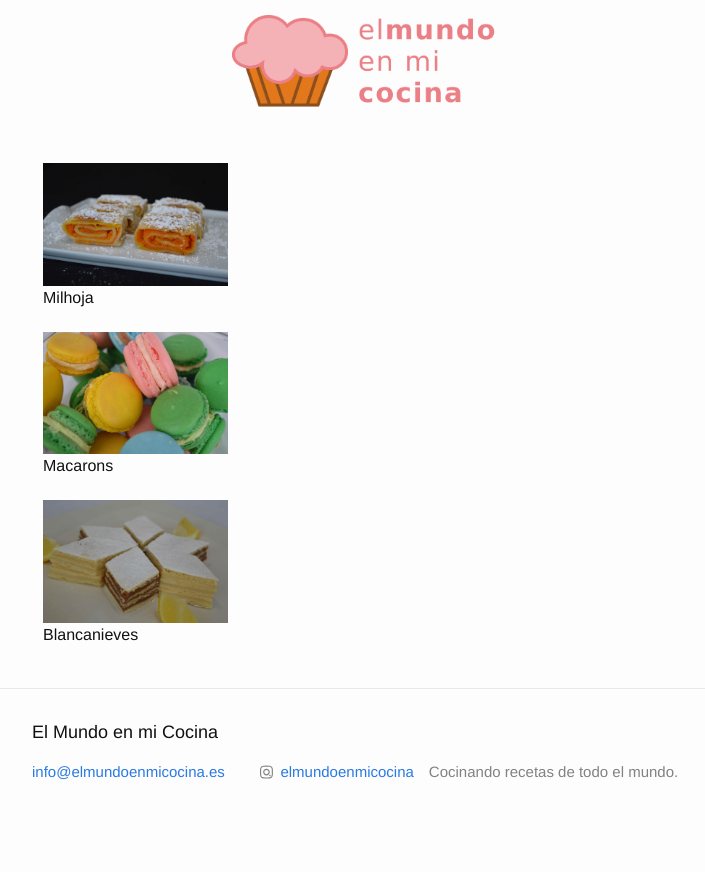
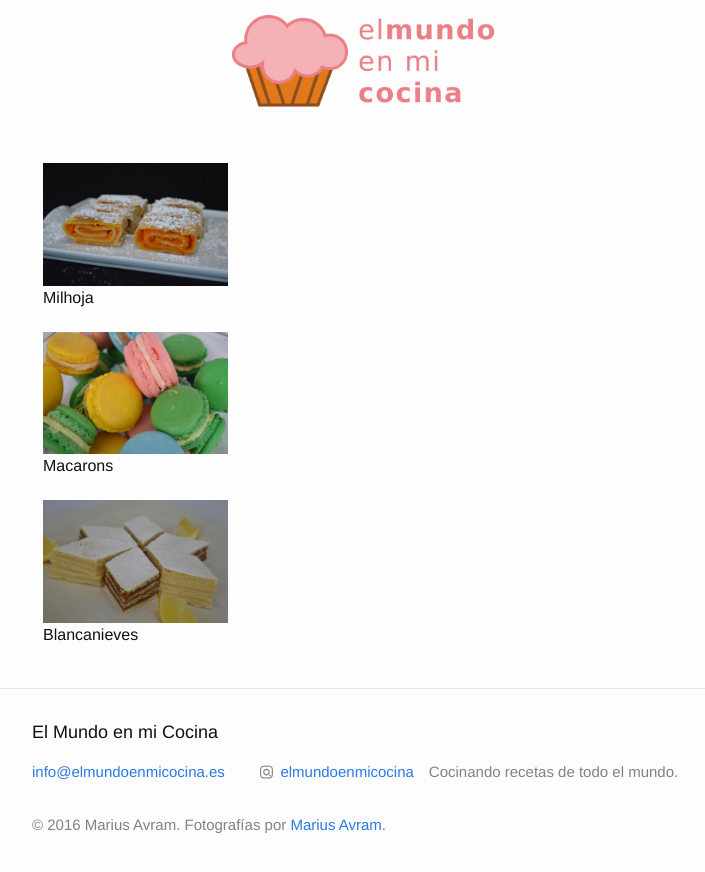
Before and after one commit to mariusavram91/elmundoenmicocina, a Jekyll site: the page built from index.html, in a window 1280 px wide. Shown: the top 872 px of the page, without its empty margins (268-973 px from the left). Built offline with Jekyll 4.4.1, drawn with Linux system fonts in a browser that asks for light colours.

Commit message:
Add copyright notice to the footer

```diff
--- a/_includes/footer.html
+++ b/_includes/footer.html
@@ -63,6 +63,10 @@
       </div>
     </div>
 
+    <div class="footer-col-wrapper">
+      <p class="footer-col text">© 2016 Marius Avram. Fotografías por <a href="https://www.flickr.com/photos/mariusavram" target="_blank">Marius Avram</a>.</p>
+    </div>
+
   </div>
 
 </footer>
```
